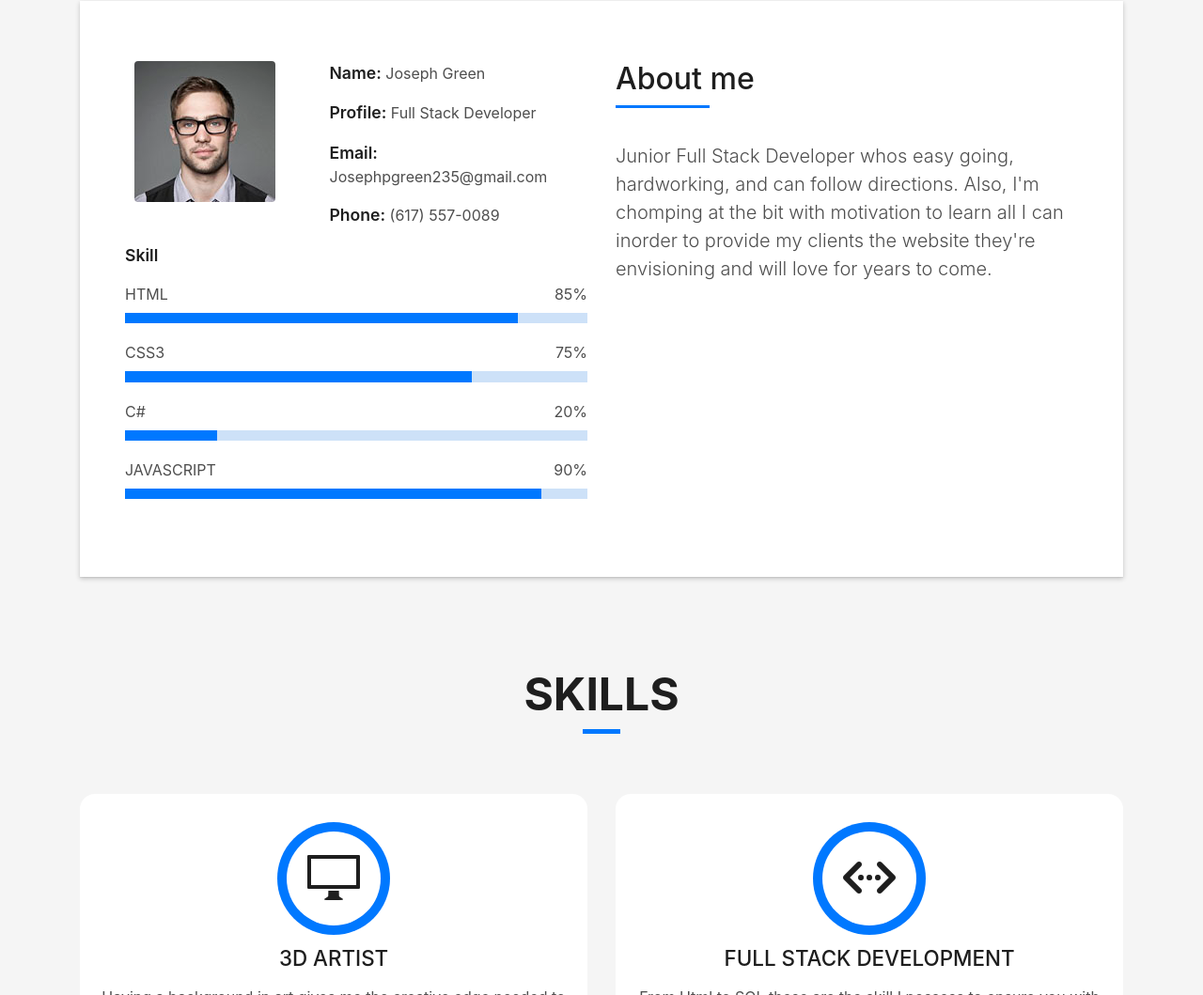
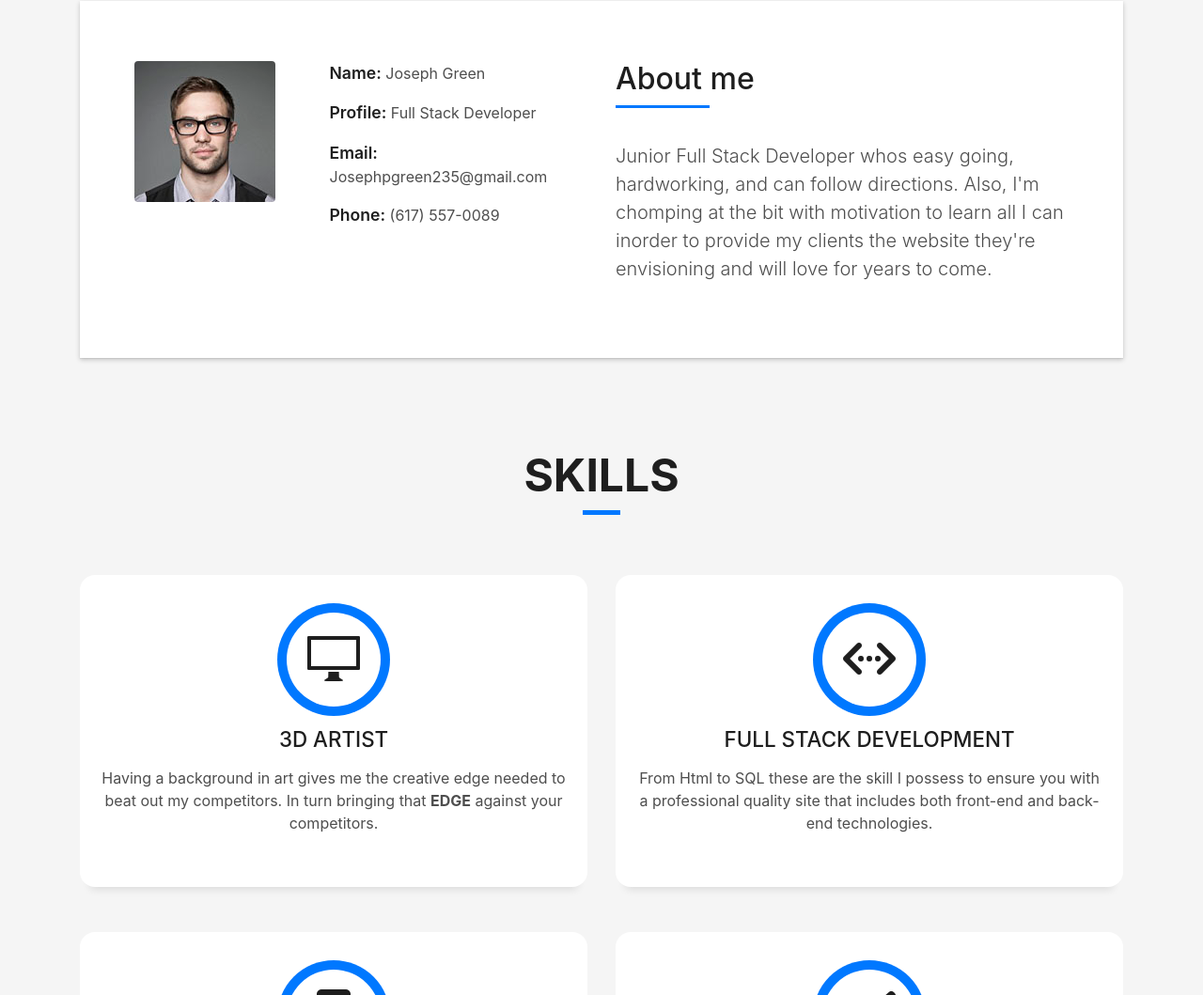
Before and after one commit to lykowulf/NewPortfolio, a plain HTML site: page NewPortfolio/index.html in a window 1280 px wide. Shown: the part 863-1922 px from the top of the page at 94% size. Drawn offline with Linux system fonts and the light colour scheme; files whose address does not match are found by name.

Commit message:
progress bar

```diff
--- a/NewPortfolio/index.html
+++ b/NewPortfolio/index.html
@@ -119,7 +119,7 @@
                                             </div>
                                         </div>
                                     </div>
-                                    <div class="skill-mf">
+                                    <!--<div class="skill-mf">
                                         <p class="title-s">Skill</p>
                                         <span>HTML</span> <span class="pull-right">85%</span>
                                         <div class="progress">
@@ -137,7 +137,7 @@
                                         <div class="progress">
                                             <div class="progress-bar" role="progressbar" style="width: 90%" aria-valuenow="90" aria-valuemin="0" aria-valuemax="100"></div>
                                         </div>
-                                    </div>
+                                    </div>-->
                                 </div>
                                 <div class="col-md-6">
                                     <div class="about-me pt-4 pt-md-0">
```
Also changed, not shown: NewPortfolio/Images/blog.jpg (deleted), 1 other file.
